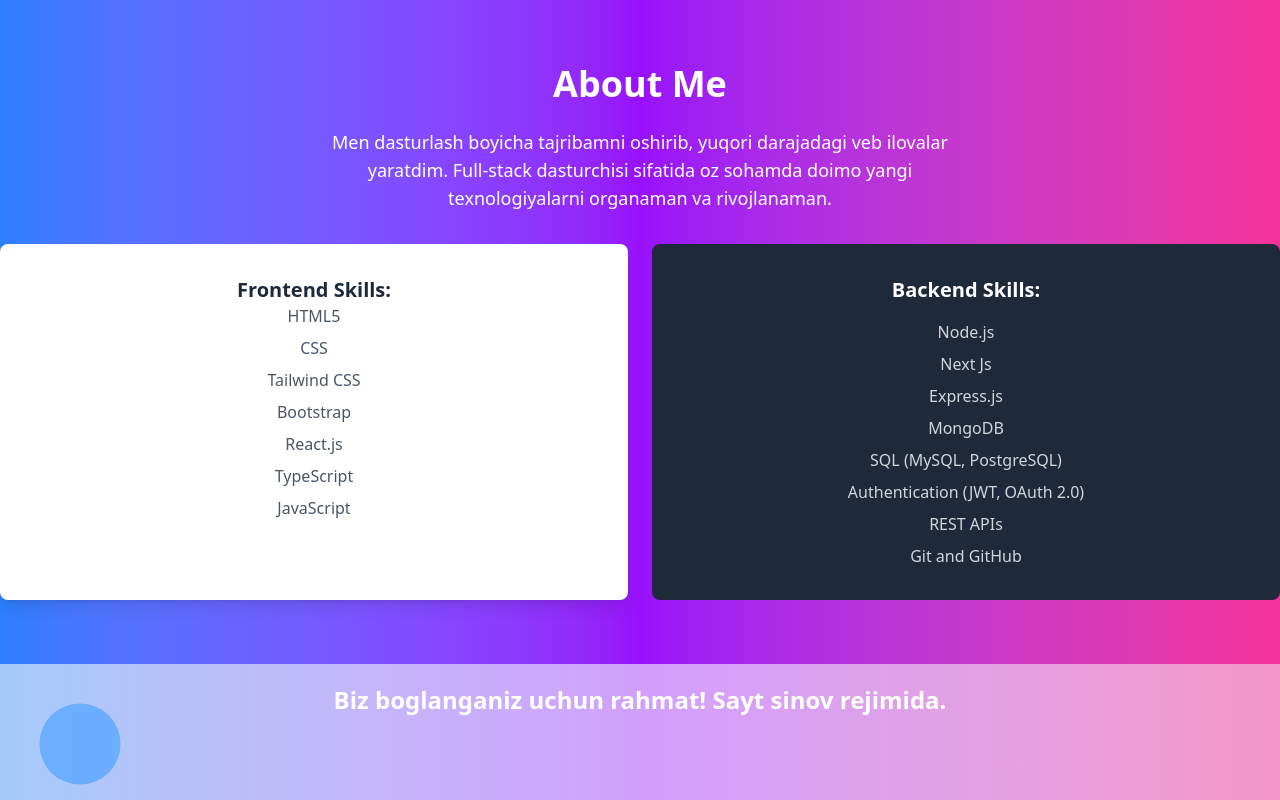
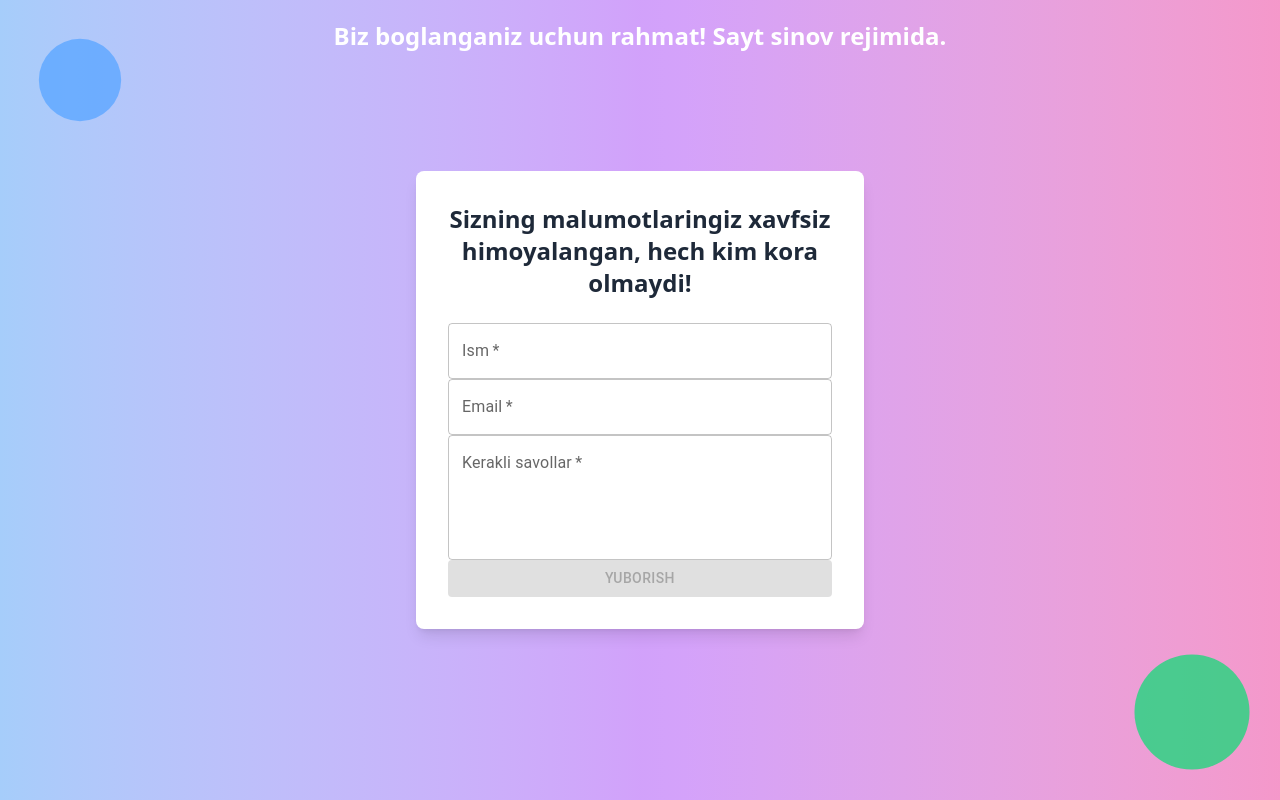
Before and after one commit to RamizjonSheraliyev/my-protfolio, a React (Vite) app: page / in a window 1280 px wide. Shown: the top 800 px of the page. Built offline with nearby package versions, Linux system fonts and the light colour scheme.

Commit message:
git add new

```diff
--- a/src/App.jsx
+++ b/src/App.jsx
@@ -1,6 +1,6 @@
 import "./App.css";
 import SecureForm from "./components/about";
-import About from "./components/aboutform";
+// import About from "./components/aboutform";
 // import Home from "./components/home";
 // import Header from "./components/header";
 import Footer from "./components/navbar.jsx";
@@ -11,7 +11,7 @@
   {/* <TestModeNotification/> */}
   {/* <Header/> */}
   {/* <Home/> */}
-  <About/>
+  {/* <About/> */}
   <SecureForm/>
   <Footer/>
   </>;
```
